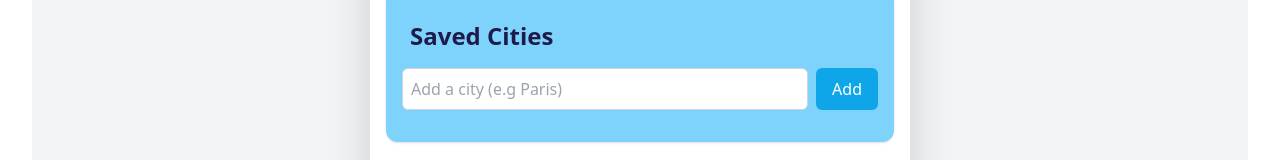
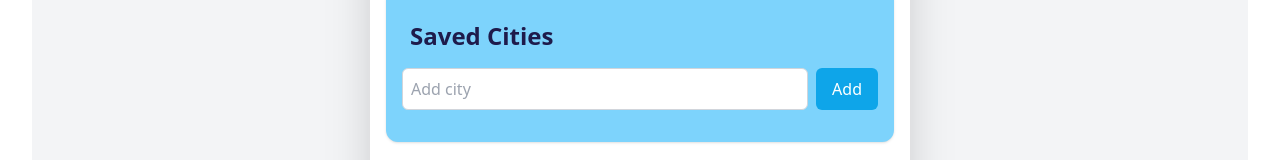
Before and after one commit to Olami0325/weather_dashboard, a React (Vite) app: page / in a window 1280 px wide. Shown: the part 310-470 px from the top of the page. Built offline with nearby package versions, Linux system fonts and the light colour scheme.

Commit message:
made changes

```diff
--- a/src/components/SavedCities.jsx
+++ b/src/components/SavedCities.jsx
@@ -22,7 +22,7 @@ function SavedCities({ cities = [], onRemove, onAdd, onSelect }) {
         <input
           type="text"
           value={input}
-          placeholder="Add a city (e.g Paris)"
+          placeholder="Add city"
           onChange={(e) => setInput(e.target.value)}
           className="flex flex-grow p-2 rounded-md focus:outline-none focus:ring-2 focus:ring-blue-400 border border-gray-300 dark:border-gray-700 bg-white dark:bg-gray-800 text-gray-900 dark:text-gray-100"
         />
```
